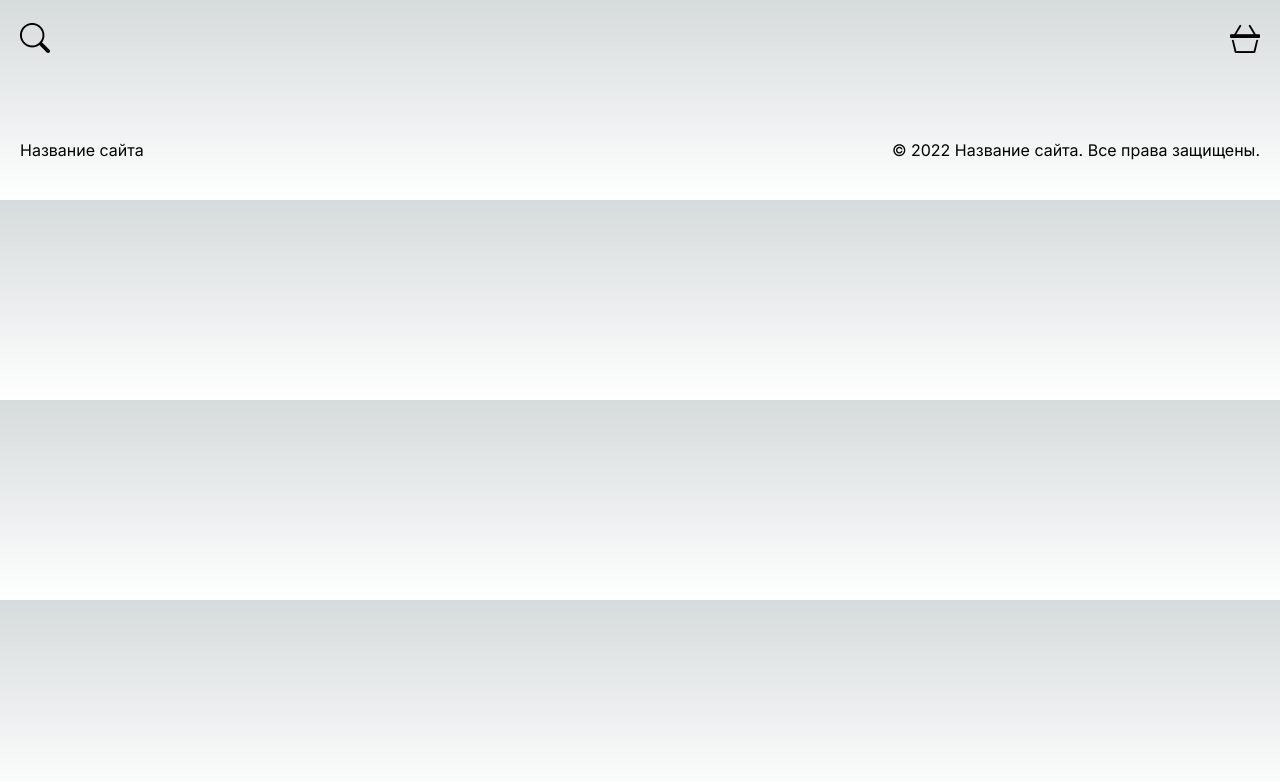
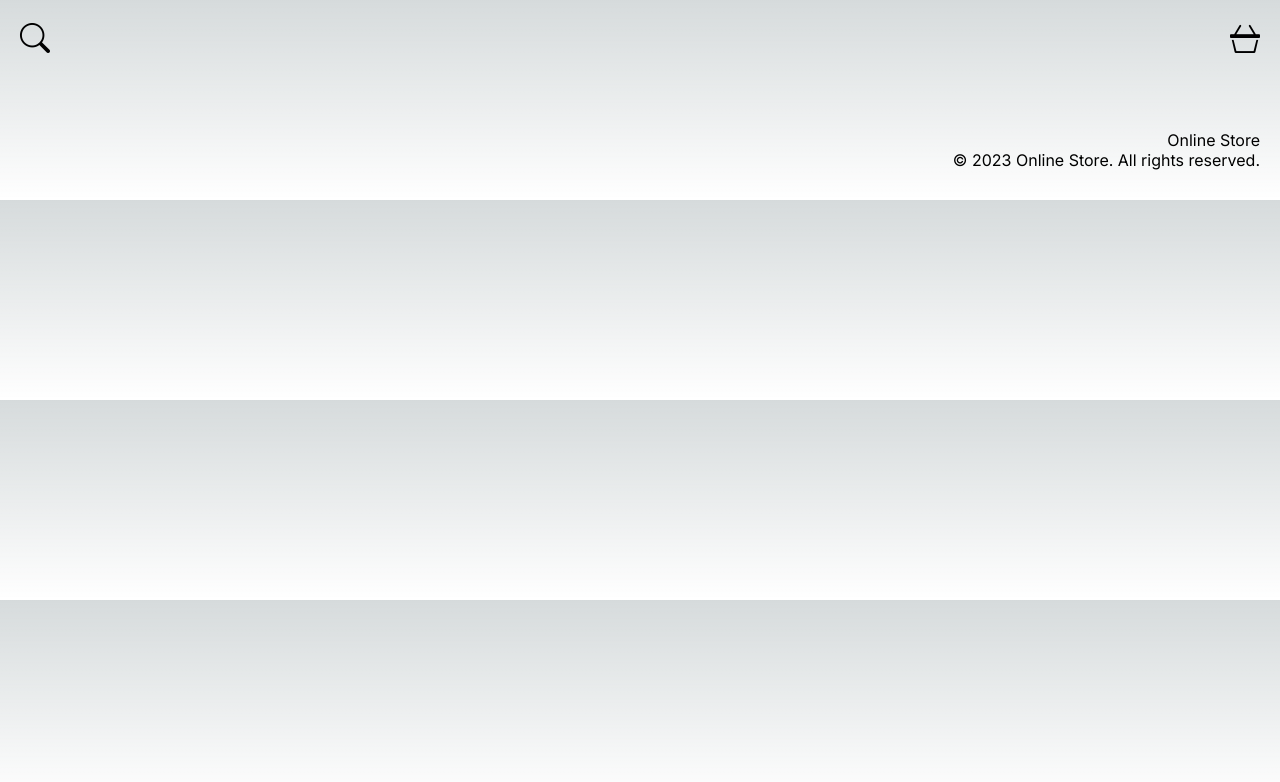
Before and after one commit to DmitryKremenetsky/online-store, a Next.js app: page / in a window 1280 px wide. Shown: the top 782 px of the page. Built offline with nearby package versions, Linux system fonts and the light colour scheme.

Commit message:
fix: footer changed and moved to the right side of the screen

```diff
--- a/src/app/components/Footer/footer.css
+++ b/src/app/components/Footer/footer.css
@@ -2,7 +2,13 @@
   width: 100%;
   height: 100px;
   display: flex;
-  justify-content: space-between;
+  justify-content: flex-end;
   align-items: center;
   padding: 20px;
 }
+
+.privacy {
+  display: flex;
+  flex-direction: column-reverse;
+  align-items: flex-end;
+}
--- a/src/app/components/Footer/footer.tsx
+++ b/src/app/components/Footer/footer.tsx
@@ -3,11 +3,9 @@ import "./footer.css";
 export default function Footer() {
   return (
     <footer className="footer">
-      <div>
-        <p className="">Название сайта</p>
-      </div>
-      <div>
-        <p className="">© 2022 Название сайта. Все права защищены.</p>
+      <div className="privacy">
+        <p className="">© 2023 Online Store. All rights reserved.</p>
+        <p className="">Online Store</p>
       </div>
     </footer>
   );
```
